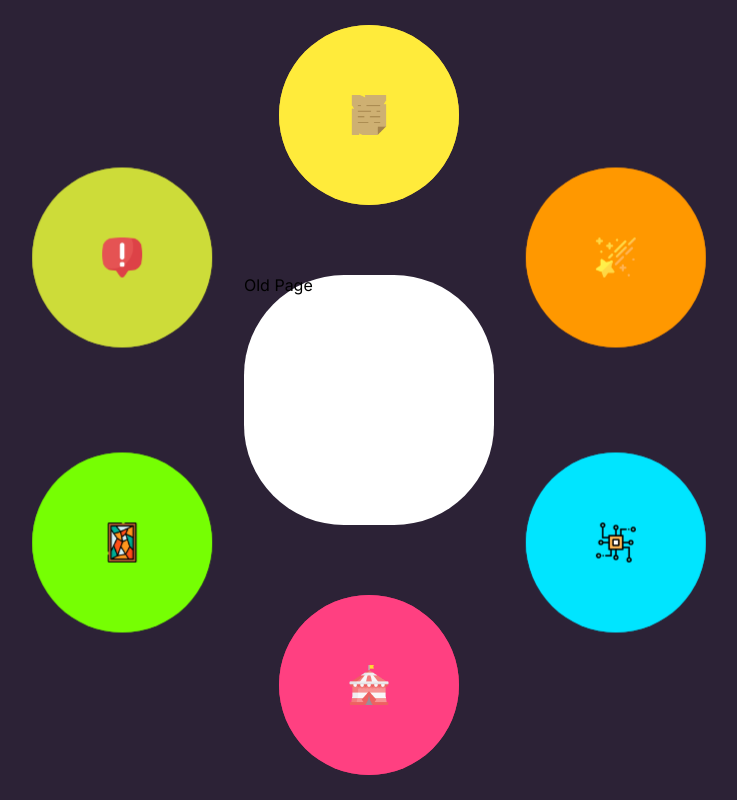
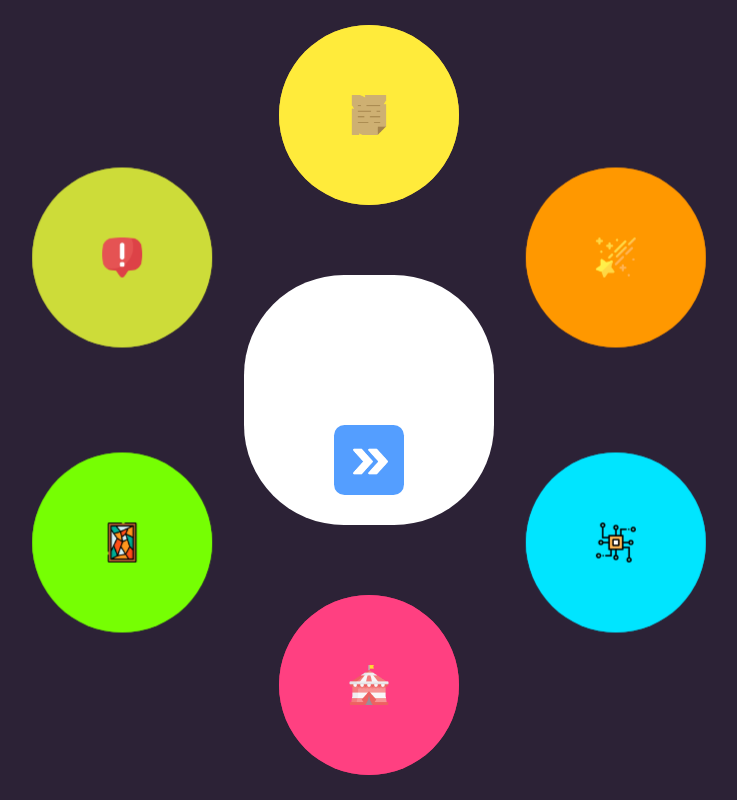
Before and after one commit to BadangGit/PPT-Project, a Vue app in the folder normal/: page / in a window 1280 px wide. Shown: the whole page, without its empty margins (271-1008 px from the left). Built offline with nearby package versions, Linux system fonts and the light colour scheme.

Commit message:
add base button

```diff
--- a/normal/src/components/buttons/arrowButton.vue
+++ /dev/null
@@ -1,7 +0,0 @@
-<script setup></script>
-
-<template>
-  <div class="buttonGrid"></div>
-</template>
-
-<style scoped></style>
--- /dev/null
+++ b/normal/src/components/buttons/baseButton.vue
@@ -0,0 +1,61 @@
+<script setup lang="ts"></script>
+
+<template>
+  <div class="buttonGrid">
+    <img src="http://localhost:8080/icons/buttons/arrowButton.png" />
+  </div>
+</template>
+
+<style scoped>
+.buttonGrid {
+  width: 100%;
+  height: 100%;
+
+  border-radius: 15%;
+
+  display: flex;
+
+  justify-content: center;
+  align-items: center;
+
+  background-color: rgb(84, 158, 255);
+}
+
+.buttonGrid img {
+  width: 35px;
+  height: 35px;
+  margin-left: 2px;
+  margin-top: 2px;
+
+  filter: invert();
+}
+
+.buttonGrid:hover img {
+  animation-name: arrowMove;
+  animation-duration: 0.8s;
+  animation-timing-function: linear;
+  animation-iteration-count: infinite;
+}
+
+@keyframes arrowMove {
+  0% {
+    margin-left: 2px;
+  }
+
+  25% {
+    margin-left: 10px;
+  }
+
+  50% {
+    margin-left: 2px;
+  }
+
+  75% {
+    margin-left: -2px;
+  }
+
+  100% {
+    margin-left: 2px;
+  }
+}
+</style>
--- a/normal/src/components/cards/selectedMenu.vue
+++ b/normal/src/components/cards/selectedMenu.vue
@@ -3,7 +3,7 @@ import { PropType } from "vue";
 
 import { projectContentType } from "@/assets/data/types/projectCard";
 
-import arrowButton from "@/components/buttons/arrowButton.vue";
+import baseButton from "@/components/buttons/baseButton.vue";
 
 const props = defineProps({
   selectedItem: {
@@ -15,9 +15,8 @@ const props = defineProps({
 
 <template>
   <div class="selectedMenu">
-    {{ props.selectedItem.title }}
-    <router-link :to="props.selectedItem.src">
-      <arrowButton></arrowButton>
+    <router-link class="arrowButton" :to="props.selectedItem.src">
+      <baseButton></baseButton>
     </router-link>
   </div>
 </template>
@@ -35,6 +34,7 @@ const props = defineProps({
 
   background-color: white;
 
+  display: grid;
   position: absolute;
 
   justify-self: center;
@@ -48,6 +48,16 @@ const props = defineProps({
   opacity: 0;
 }
 
+.arrowButton {
+  display: flex;
+
+  width: 70px;
+  height: 70px;
+
+  justify-self: center;
+  margin-top: 150px;
+}
+
 @keyframes selectedMenu {
   0% {
     opacity: 0;
```
Also changed, not shown: normal/public/icons/buttons/arrowButton.png (added).
